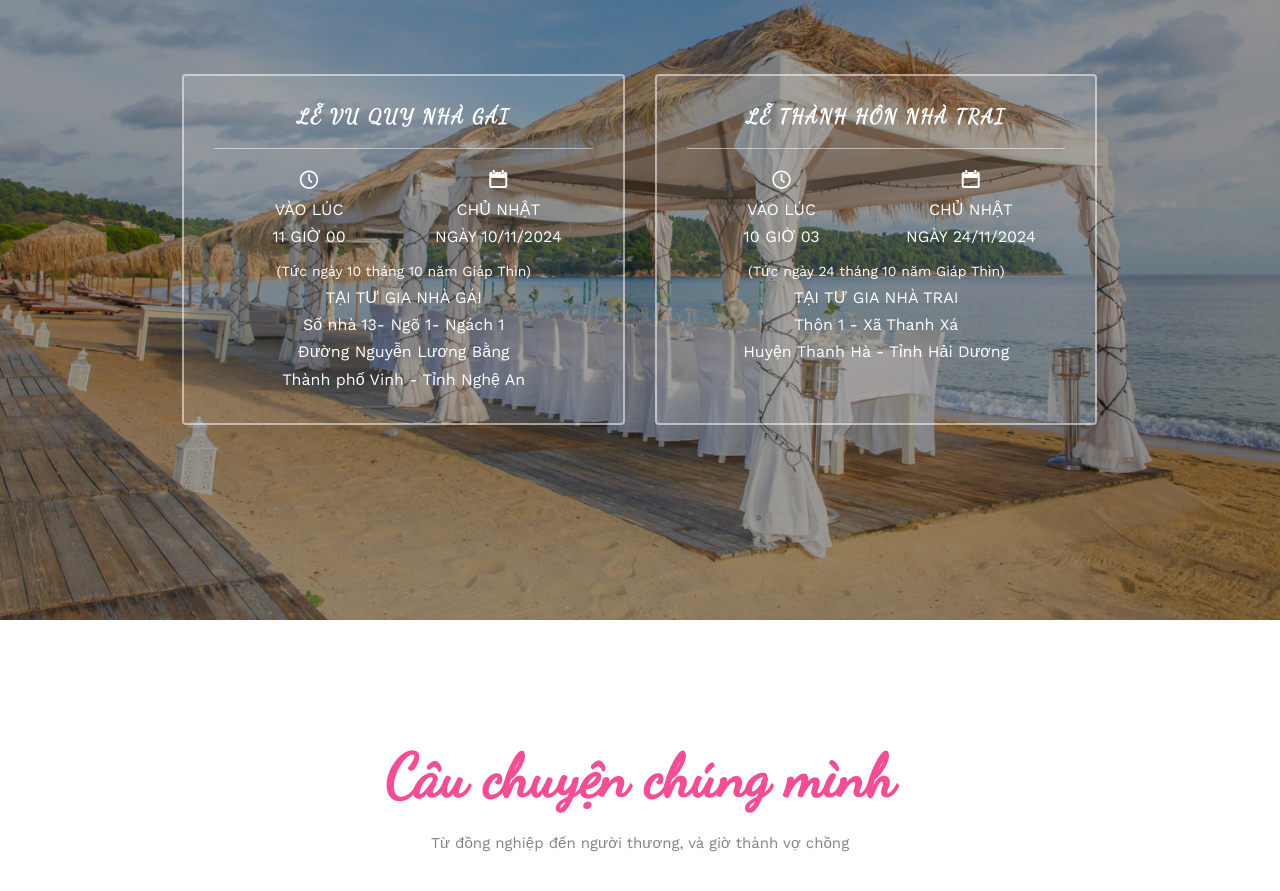
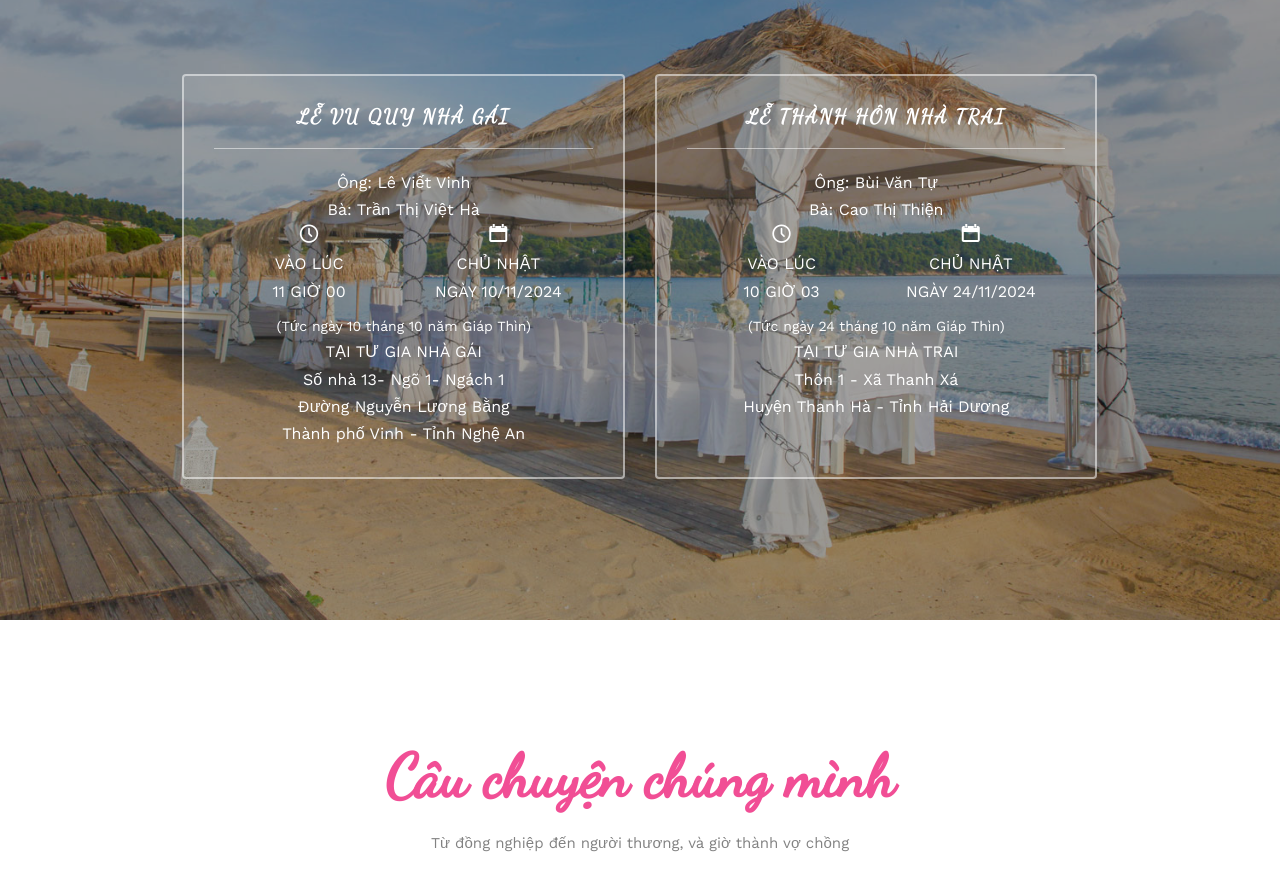
Before and after one commit to bvtrungboy/wedding-invitation, a plain HTML site: page wedding-master/index.html in a window 1280 px wide. Shown: the part 1509-2400 px from the top of the page. Drawn offline with nearby package versions, Linux system fonts and the light colour scheme; files whose address does not match are found by name.

Commit message:
Update index.html

```diff
--- a/wedding-master/index.html
+++ b/wedding-master/index.html
@@ -177,6 +177,9 @@
 								<div class="event-wrap animate-box">
 									<h3 style="font-family: Dancing Script !important; font-weight: bold;">
 										Lễ Vu Quy nhà gái</h3>
+										<span>Ông: Lê Viết Vinh</span>
+										<span>Bà: Trần Thị Việt Hà</span>
+										<span class="straight-line"></span>
 									<div class="event-col">
 										<i class="icon-clock"></i>
 										<span>VÀO LÚC</span>
@@ -197,6 +200,9 @@
 							<div class="col-md-6 col-sm-6 text-center">
 								<div class="event-wrap animate-box">
 									<h3 style="font-family: Dancing Script !important; font-weight: bold;"> Lễ Thành Hôn nhà trai</h3>
+									<span>Ông: Bùi Văn Tự</span>
+									<span>Bà: Cao Thị Thiện</span>
+									<span class="straight-line"></span>
 									<div class="event-col">
 										<i class="icon-clock"></i>
 										<span>VÀO LÚC</span>
```
